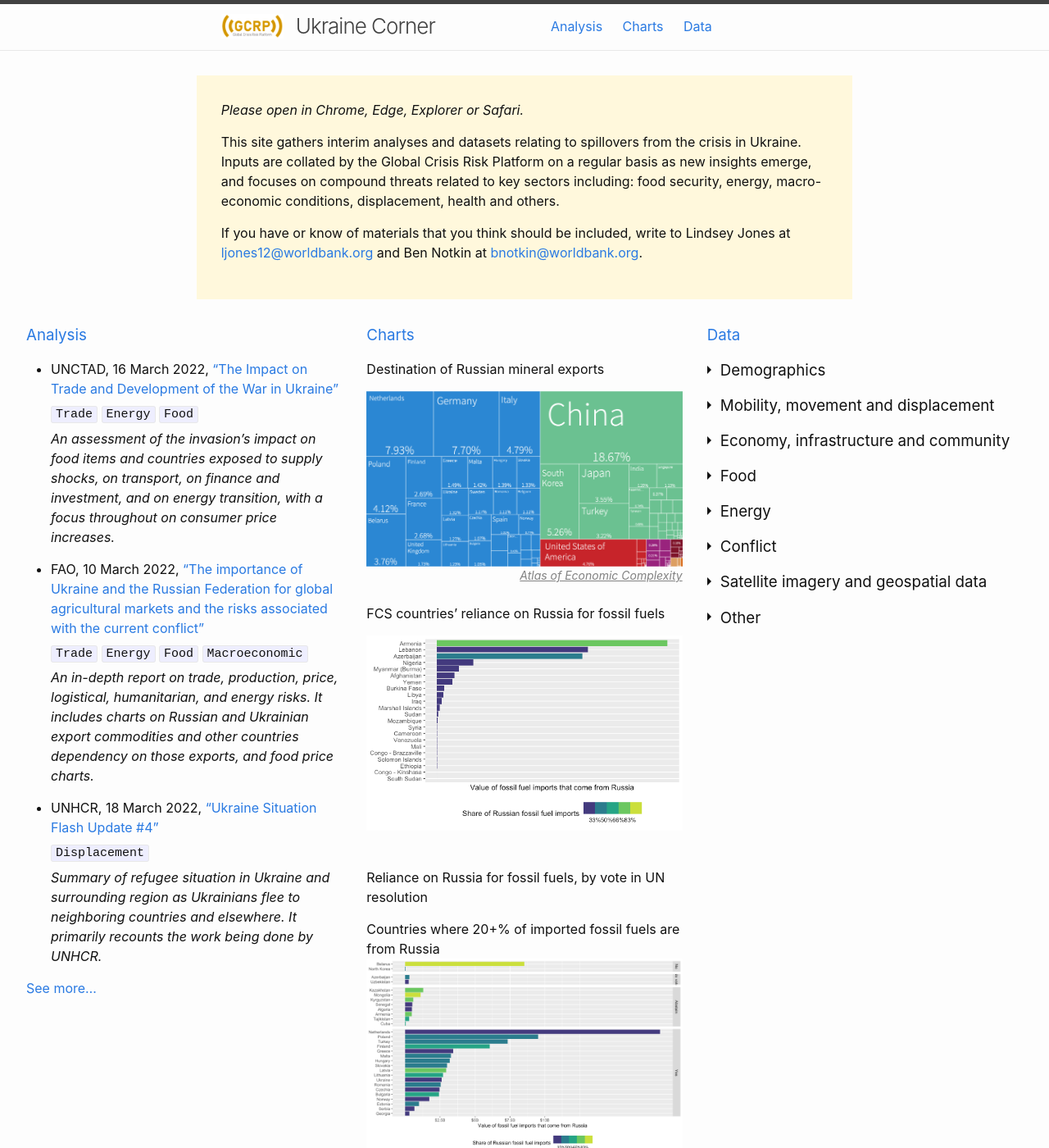
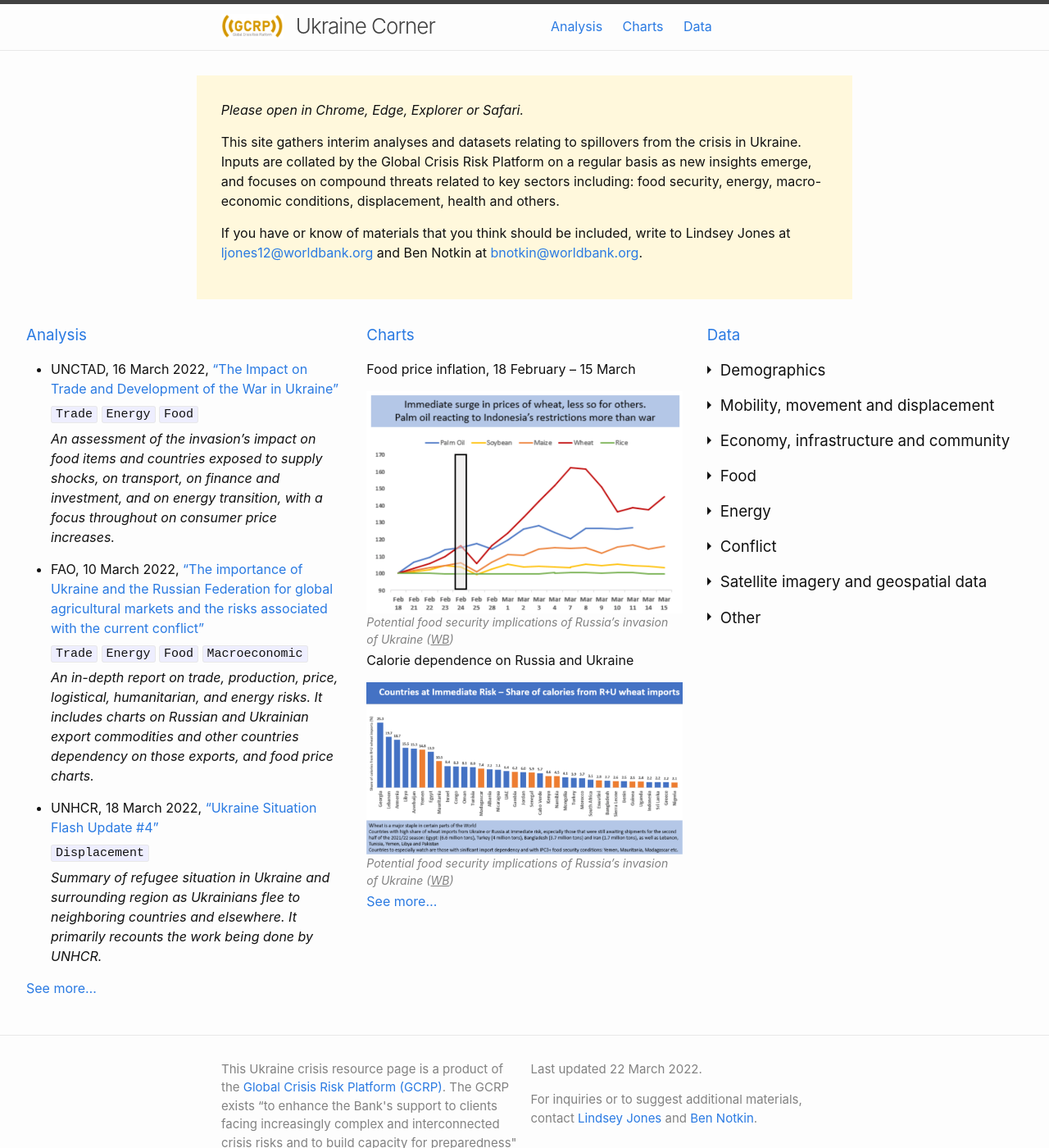
Before and after one commit to bennotkin/ukraine-corner, a Jekyll site: the page built from index.markdown, in a window 1280 px wide and 1400 px high. Shown: the whole window at 82% size. Built offline with Jekyll 4.4.1, drawn with Linux system fonts in a browser that asks for light colours.

Commit message:
change index charts

```diff
--- a/index.markdown
+++ b/index.markdown
@@ -42,16 +42,14 @@
 <div class="prev-col" markdown="1">
 ### [Charts](charts.markdown)
 
-#### Destination of Russian mineral exports
-![Russian minerals](assets/img/atlas-economic-complexity-russia-petroleum.png)
-*[Atlas of Economic Complexity](https://atlas.cid.harvard.edu/explore?country=186&product=undefined&year=2019&productClass=HS&target=Product&partner=undefined&startYear=undefined)*
+#### Food price inflation, 18 February – 15 March
+![Food prices](assets/img/ppt-food-price.png)
+*Potential food security implications of Russia's invasion of Ukraine ([WB](https://worldbankgroup-my.sharepoint.com/:p:/r/personal/bnotkin_worldbank_org/Documents/Attachments/Food%20security%20implications%20of%20Russia%27s%20invasion%20of%20Ukraine-MvN3.pptx?d=wdfc94fdfbb7f4756937f603ce12ff01d&csf=1&web=1&e=60YlJn))*
 
-#### FCS countries' reliance on Russia for fossil fuels
-![Fossil Fuels, FCS](assets/img/ff-fcs.png)
+#### Calorie dependence on Russia and Ukraine
+![Calories from Russian and Ukrainian Wheat](assets/img/ppt-calories.png)
+*Potential food security implications of Russia's invasion of Ukraine ([WB](https://worldbankgroup-my.sharepoint.com/:p:/r/personal/bnotkin_worldbank_org/Documents/Attachments/Food%20security%20implications%20of%20Russia%27s%20invasion%20of%20Ukraine-MvN3.pptx?d=wdfc94fdfbb7f4756937f603ce12ff01d&csf=1&web=1&e=60YlJn))*
 
-#### Reliance on Russia for fossil fuels, by vote in UN resolution
-Countries where 20+% of imported fossil fuels are from Russia
-![Fossil Fuels, 20%](assets/img/ff-vote-20pct.png)
 
 [See more...](charts.markdown)
 
```
Also changed, not shown: analysis.md (+1 -0 lines).
